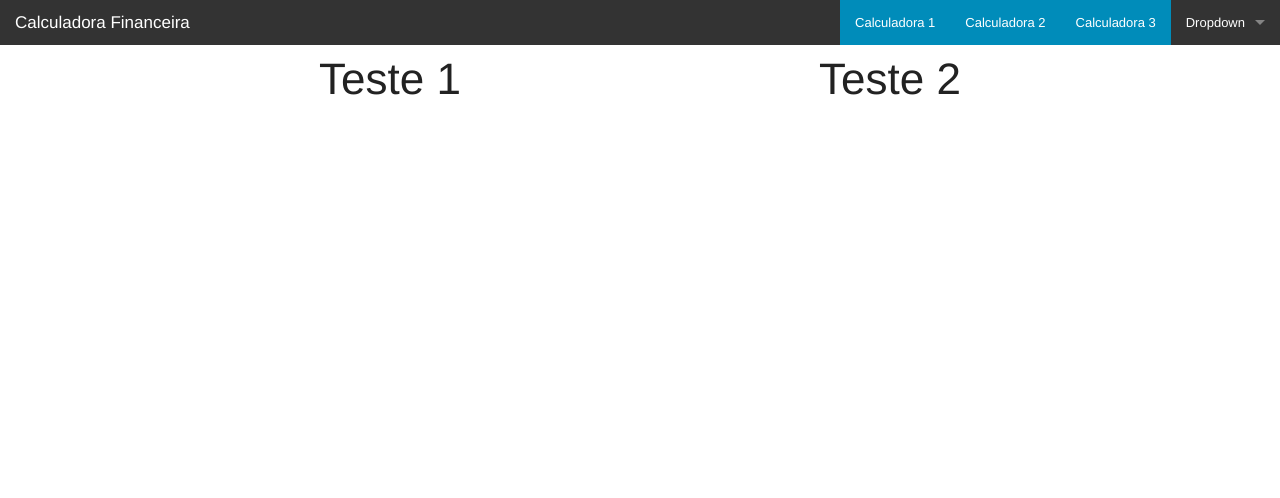
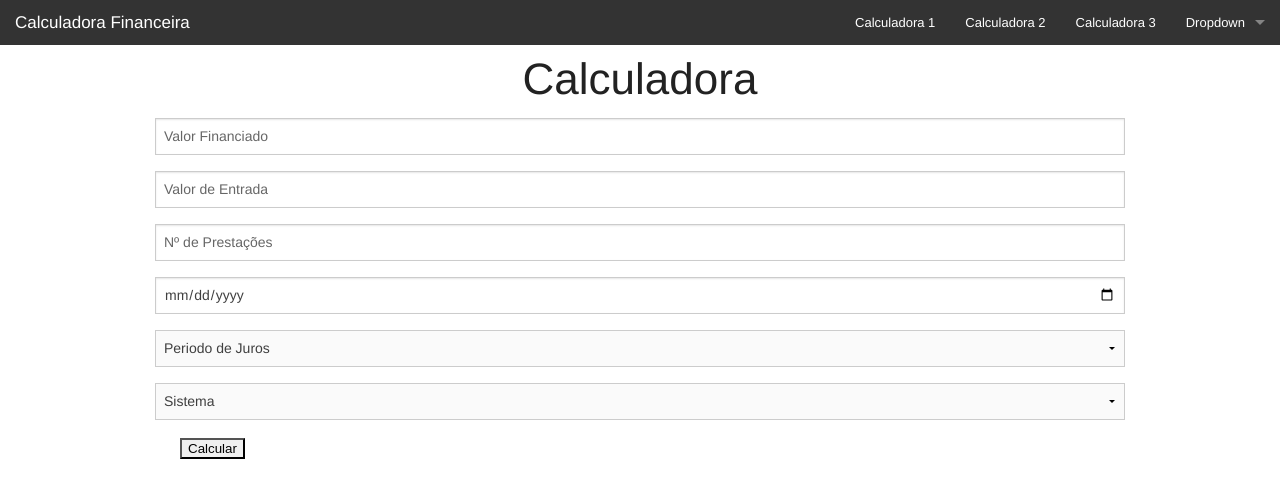
Before and after one commit to JeanGuilherme/matematinha, a plain HTML site: page Matematiquinha/platforms/browser/www/index.html in a window 1280 px wide. Drawn offline with Linux system fonts and the light colour scheme.

Commit message:
Inicio do Projeto

```diff
--- a/Matematiquinha/platforms/browser/www/index.html
+++ b/Matematiquinha/platforms/browser/www/index.html
@@ -21,9 +21,9 @@
     <section class="top-bar-section">
       <!-- Right Nav Section -->
       <ul class="right">
-        <li class="active"><a href="#">Calculadora 1</a></li>
-        <li class="active"><a href="#">Calculadora 2</a></li>
-        <li class="active"><a href="#">Calculadora 3</a></li>
+        <li class=""><a href="#">Calculadora 1</a></li>
+        <li class=""><a href="#">Calculadora 2</a></li>
+        <li class=""><a href="#">Calculadora 3</a></li>
         <li class="has-dropdown">
           <a href="#">Dropdown</a>
           <ul class="dropdown">
@@ -36,15 +36,30 @@
   </nav>
   <form>
     <div class="row">
-      <div class="small-6 columns center">
-      <h1>Teste 1</h1>
+    <div class="small-12 medium-12 columns center">
+        <h1>Calculadora</h1>
+        <input type="text" name="Valor Financiado" placeholder="Valor Financiado" class="small-12 medium-5 columns">
+        <input type="text" name="Valor de Entrada" placeholder="Valor de Entrada" class="small-12 medium-5 columns">
+        <input type="text" name="Nº de Prestações" placeholder="Nº de Prestações" class="small-12 medium-5 columns">
+        <input type="date" name="Data de Vencimento" placeholder="Taxa de Juros" class="small-12 medium-5 columns">
 
-      </div>
-      <div class="small-6 columns center">
-      <h1>Teste 2</h1>
-
+        <select>
+        <option>Periodo de Juros</option>
+          <option>Mensal</option>
+          <option>Anual</option>
+        </select>
+        <select>
+        <option>Sistema</option>
+          <option>Price</option>
+          <option>SAC</option>
+        </select>
       </div>
     </div>
+    <dir class="row">
+      <div class="small-12">
+        <input type="submit" name="Calcular" value="Calcular" class="submit">
+      </div>
+    </dir>
   </form>
 
 
```
Also changed, not shown: Matematiquinha/www/index.html (+24 -9 lines).
